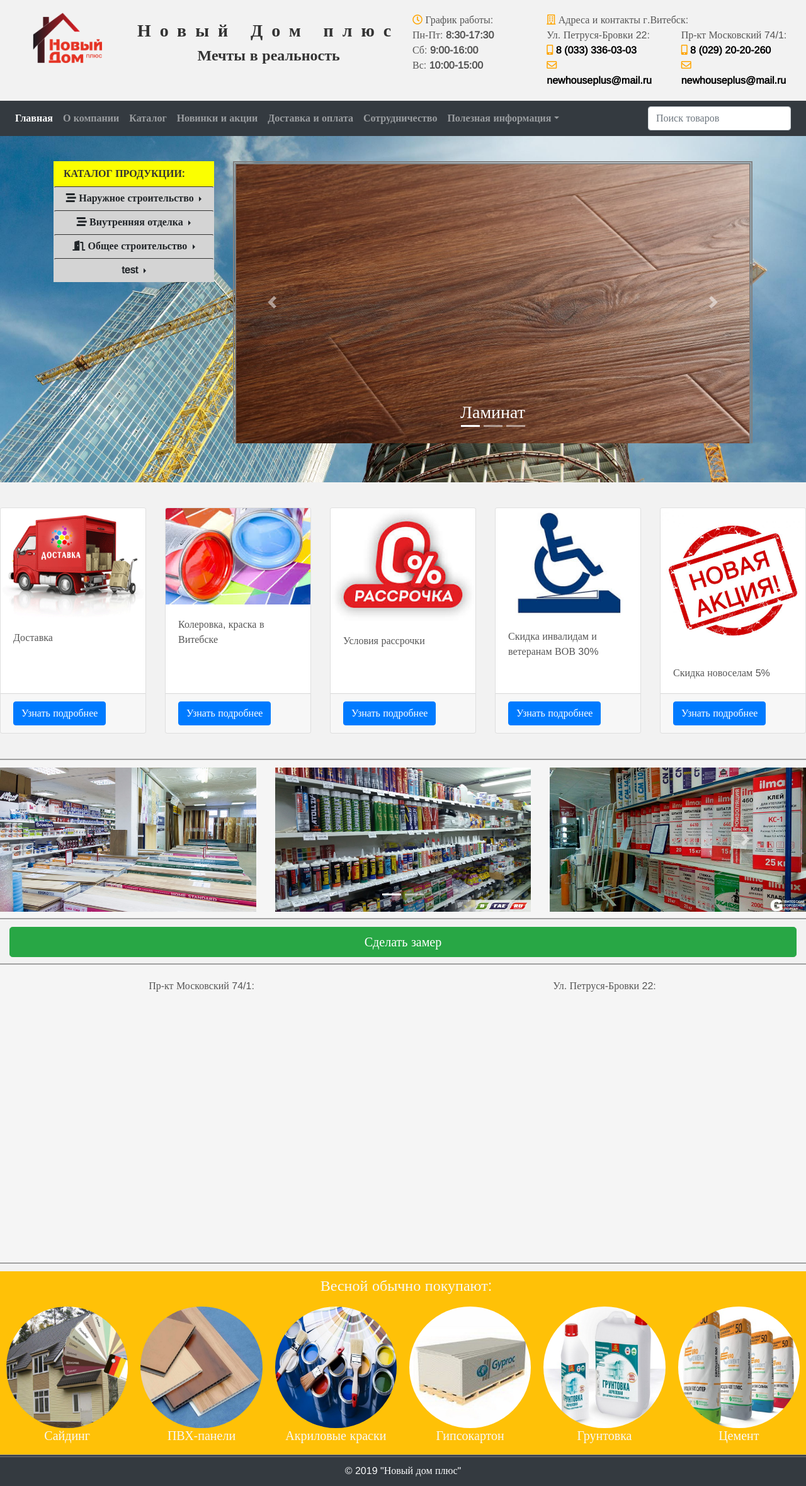
After one commit to RustamAtabaev/newhome, a Django app: template newhome/main/templates/slider_menu.html in a window 1280 px wide. The commit adds this page. Shown: the whole page at 63% size. Run offline with Django 3.2, Linux system fonts and the light colour scheme; the template is opened without the code that fills it: values that come from a table or form of the project are taken from there, others are empty; data comes from the database, SQL or seed files in the repository; some libraries are stand-ins or nearby versions.

Commit message:
Настроен шаблон

```diff
--- a/newhome/main/templates/base.html
+++ b/newhome/main/templates/base.html
@@ -100,6 +100,7 @@
         </div>
     </nav>
 
+    {% block content1 %}
     <div id="catalog">
         <div class="container">
             <div class="row">
@@ -164,6 +165,8 @@
             </div>
         </div>
     </div>
+    {% endblock %}
+
 
     <div class="info">
         <div class="card-deck">
--- /dev/null
+++ b/newhome/main/templates/slider_menu.html
@@ -0,0 +1,71 @@
+{% extends "base.html" %}
+
+{% block content1 %}
+{% load menu %}
+{% load static %}
+<div id="catalog">
+    <div class="container">
+        <div class="row">
+            <div class="col-md-3">
+                <nav class="nav flex-column catalog-menu">
+                    <a class="nav-link catalog-item-first active" href="#">КАТАЛОГ ПРОДУКЦИИ:</a>
+                    {% for i in catalog_category %}
+                    <div class="btn-group dropright">
+                        <button type="button" class="btn dropdown-toggle catalog-item" data-toggle="dropdown"
+                            aria-haspopup="true" aria-expanded="false">
+                            <i class="{{ i.catalog_icon }}"></i> {{ i.catalog_title }}
+                        </button>
+                        {% hello i as res %}
+                        <div class="dropdown-menu {% if not res %} d-none {% endif %}">
+                            {% for k in res %}
+                                    <a href="#" class="dropdown-item">{{ k.item_title }}</a>
+                            {% endfor %}
+                        </div>
+                    </div>
+                    {% endfor %}
+                </nav>
+            </div>
+            <div class="col-md-9">
+                <div id="carouselExampleIndicators" class="carousel slide slider-height" data-ride="carousel">
+                    <ol class="carousel-indicators">
+                        <li data-target="#carouselExampleIndicators" data-slide-to="0" class="active"></li>
+                        <li data-target="#carouselExampleIndicators" data-slide-to="1"></li>
+                        <li data-target="#carouselExampleIndicators" data-slide-to="2"></li>
+                    </ol>
+                    <div class="carousel-inner slider-wrapper">
+                        <div class="carousel-item active slider">
+                            <img class="d-block w-100" src="img/discount/p1.jpg" alt="Первый слайд">
+                            <div class="carousel-caption d-none d-md-block">
+                                <h3>Ламинат</h3>
+                            </div>
+                        </div>
+                        <div class="carousel-item">
+                            <img class="d-block w-100" src="img/discount/p2.jpg" alt="Второй слайд">
+                            <div class="carousel-caption d-none d-md-block">
+                                <h3>Краски</h3>
+                            </div>
+                        </div>
+                        <div class="carousel-item">
+                            <img class="d-block w-100" src="img/discount/p3.jpg" alt="Третий слайд">
+                            <div class="carousel-caption d-none d-md-block">
+                                <h3>Смеси</h3>
+                            </div>
+                        </div>
+                    </div>
+                    <a class="carousel-control-prev" href="#carouselExampleIndicators" role="button"
+                        data-slide="prev">
+                        <span class="carousel-control-prev-icon" aria-hidden="true"></span>
+                        <span class="sr-only">Previous</span>
+                    </a>
+                    <a class="carousel-control-next" href="#carouselExampleIndicators" role="button"
+                        data-slide="next">
+                        <span class="carousel-control-next-icon" aria-hidden="true"></span>
+                        <span class="sr-only">Next</span>
+                    </a>
+                </div>
+            </div>
+        </div>
+    </div>
+</div>
+
+{% endblock %}
```
Also changed, not shown: newhome/main/templates/header.html (deleted, +0 -9 lines), newhome/main/views.py (+7 -1 lines).
